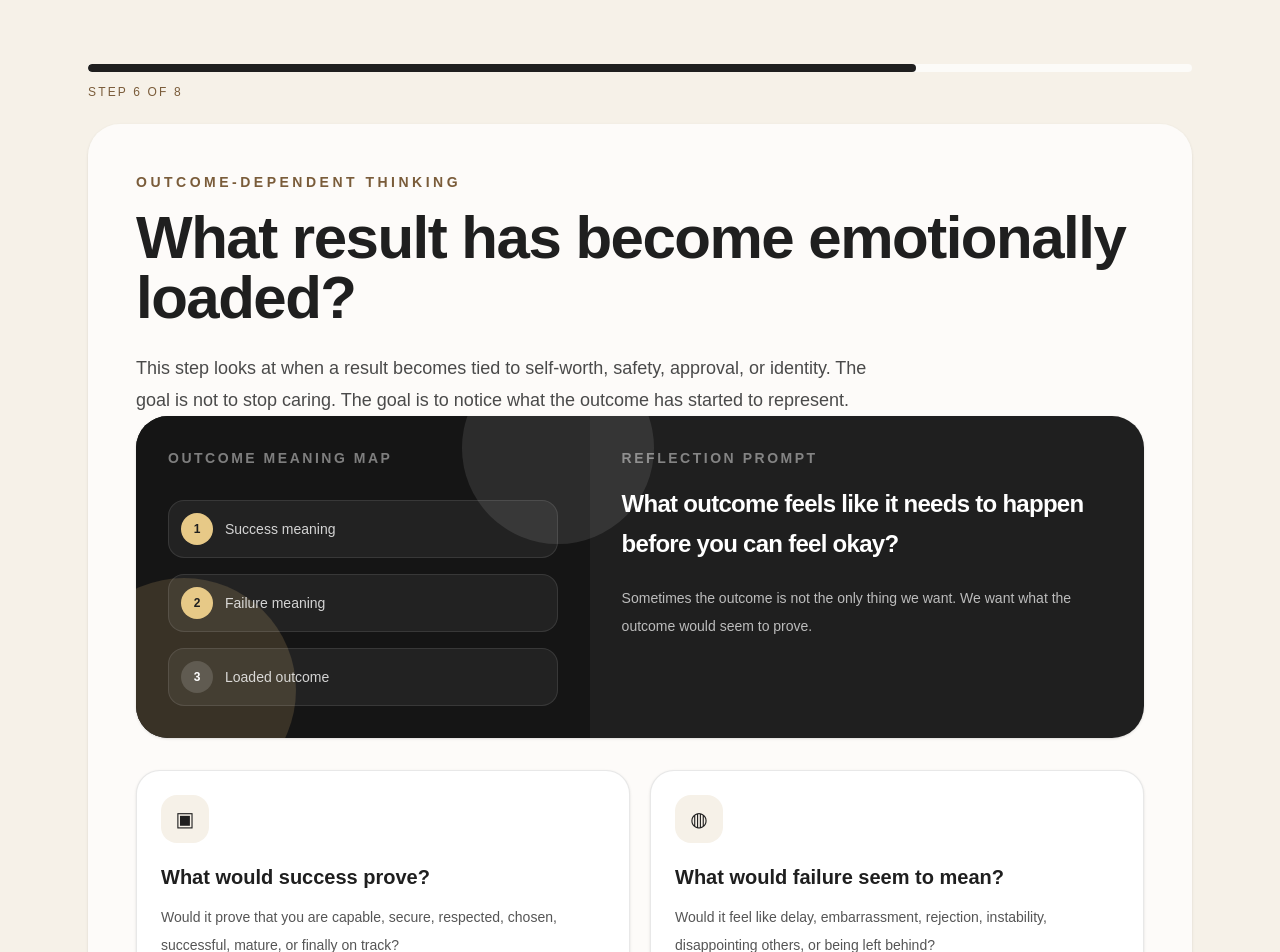
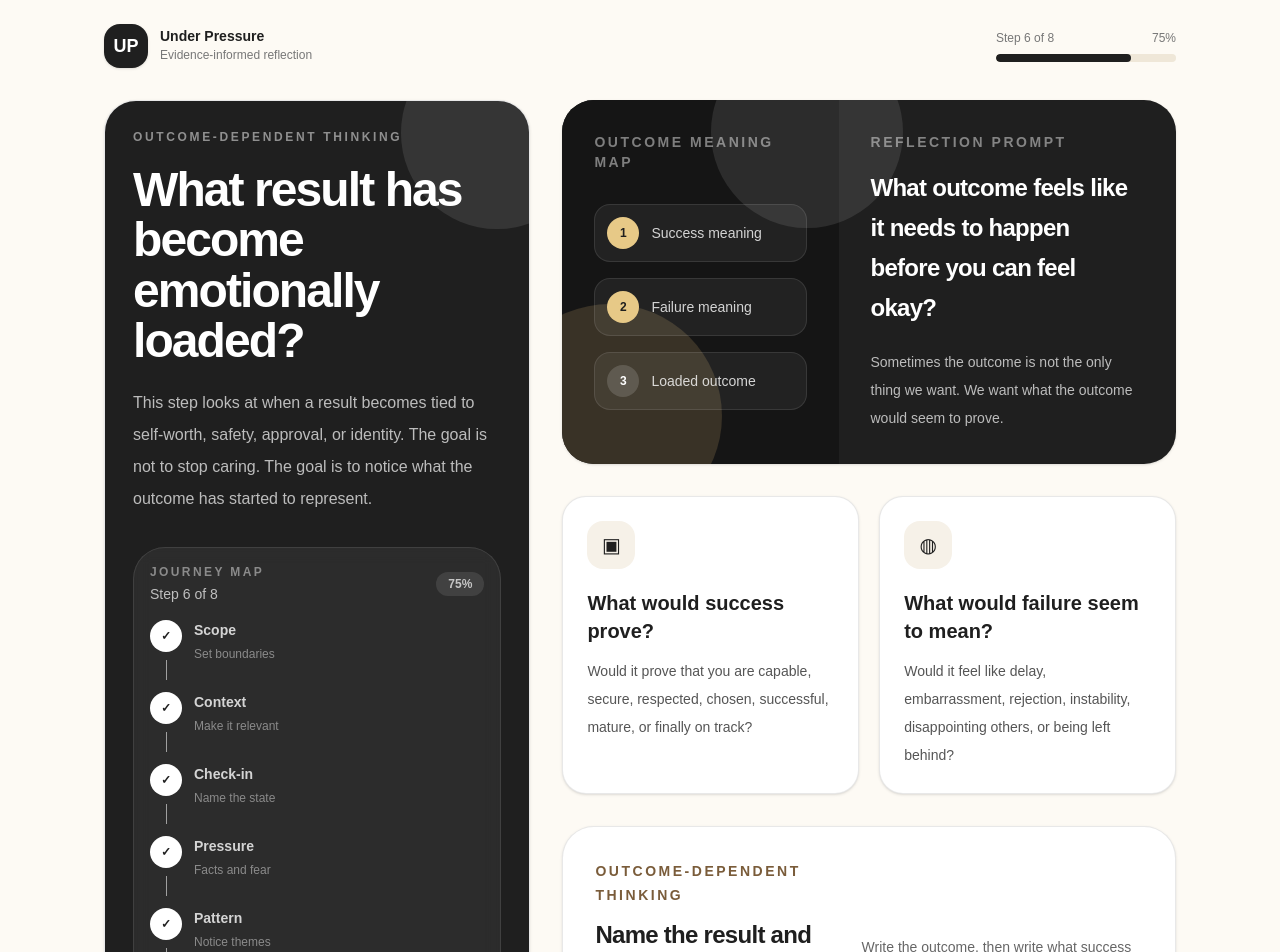
Before and after one commit to diegouriber/under-pressure, a Next.js app: page /attachment in a window 1280 px wide. Shown: the top 952 px of the page. Built offline with nearby package versions, Linux system fonts and the light colour scheme.

Commit message:
Add consistent journey map across app

```diff
--- a/app/components/FlowShell.tsx
+++ b/app/components/FlowShell.tsx
@@ -1,12 +1,13 @@
-import type { ReactNode } from "react";
+import Link from "next/link";
+import JourneyMap from "./JourneyMap";
 
 type FlowShellProps = {
   eyebrow: string;
   title: string;
   description: string;
-  step: number;
+  step?: number;
   totalSteps?: number;
-  children: ReactNode;
+  children: React.ReactNode;
 };
 
 export default function FlowShell({
@@ -14,43 +15,102 @@ export default function FlowShell({
   title,
   description,
   step,
-  totalSteps = 7,
+  totalSteps = 8,
   children,
 }: FlowShellProps) {
-  const progress = Math.round((step / totalSteps) * 100);
+  const showProgress = Boolean(step && totalSteps);
+  const progress =
+    step && totalSteps ? Math.min(100, Math.round((step / totalSteps) * 100)) : 0;
 
   return (
-    <main className="min-h-screen bg-[#f6f1e8] text-[#1f1f1f]">
-      <section className="mx-auto flex min-h-screen max-w-6xl flex-col justify-center px-6 py-16">
-        <div className="mb-6">
-          <div className="h-2 w-full overflow-hidden rounded-full bg-white/70">
+    <main className="min-h-screen bg-[#fdfaf4] text-[#1f1f1f]">
+      <div className="mx-auto flex min-h-screen w-full max-w-6xl flex-col px-5 py-6 sm:px-8 lg:px-10">
+        <header className="mb-8 flex items-center justify-between gap-4">
+          <Link href="/" className="group flex items-center gap-3">
+            <div className="flex h-11 w-11 items-center justify-center rounded-2xl bg-[#1f1f1f] text-lg font-semibold text-white shadow-sm transition group-hover:scale-105">
+              UP
+            </div>
+
+            <div>
+              <p className="text-sm font-semibold leading-none text-[#1f1f1f]">
+                Under Pressure
+              </p>
+              <p className="mt-1 text-xs text-[#777]">
+                Evidence-informed reflection
+              </p>
+            </div>
+          </Link>
+
+          {showProgress && (
+            <div className="hidden min-w-[180px] sm:block">
+              <div className="flex items-center justify-between text-xs font-medium text-[#777]">
+                <span>
+                  Step {step} of {totalSteps}
+                </span>
+                <span>{progress}%</span>
+              </div>
+
+              <div className="mt-2 h-2 overflow-hidden rounded-full bg-[#efe7d8]">
                 <div
                   className="h-full rounded-full bg-[#1f1f1f] transition-all"
                   style={{ width: `${progress}%` }}
                 />
               </div>
+            </div>
+          )}
+        </header>
 
-          <p className="mt-3 text-xs font-medium uppercase tracking-[0.18em] text-[#7a5c3a]">
-            Step {step} of {totalSteps}
+        <section className="grid flex-1 gap-8 lg:grid-cols-[0.82fr_1.18fr] lg:items-start">
+          <aside className="lg:sticky lg:top-8">
+            <div className="overflow-hidden rounded-[2rem] border border-[#1f1f1f]/10 bg-white shadow-sm">
+              <div className="relative min-h-[360px] bg-[#1f1f1f] p-7 text-white">
+                <div className="absolute -right-16 -top-16 h-48 w-48 rounded-full bg-white/10" />
+                <div className="absolute -bottom-20 -left-16 h-56 w-56 rounded-full bg-[#c9a66b]/20" />
+
+                <div className="relative z-10">
+                  <p className="text-xs font-semibold uppercase tracking-[0.22em] text-white/50">
+                    {eyebrow}
+                  </p>
+
+                  <h1 className="mt-5 text-4xl font-semibold leading-[1.05] tracking-[-0.04em] sm:text-5xl">
+                    {title}
+                  </h1>
+
+                  <p className="mt-5 max-w-xl text-base leading-8 text-white/70">
+                    {description}
                   </p>
                 </div>
 
-        <div className="rounded-[2rem] bg-white/75 p-8 shadow-sm md:p-12">
-          <p className="mb-4 text-sm font-semibold uppercase tracking-[0.25em] text-[#7a5c3a]">
-            {eyebrow}
-          </p>
+                {showProgress && (
+                  <div className="relative z-10 mt-8">
+                    <JourneyMap currentStep={step} totalSteps={totalSteps} />
+                  </div>
+                )}
+              </div>
 
-          <h1 className="max-w-5xl text-4xl font-semibold tracking-tight md:text-6xl">
-            {title}
-          </h1>
+              {showProgress && (
+                <div className="border-t border-[#1f1f1f]/10 bg-[#f6f1e8] p-5 sm:hidden">
+                  <div className="flex items-center justify-between text-xs font-medium text-[#777]">
+                    <span>
+                      Step {step} of {totalSteps}
+                    </span>
+                    <span>{progress}%</span>
+                  </div>
 
-          <p className="mt-6 max-w-3xl text-lg leading-8 text-[#4a4a4a]">
-            {description}
-          </p>
+                  <div className="mt-2 h-2 overflow-hidden rounded-full bg-[#e5dccb]">
+                    <div
+                      className="h-full rounded-full bg-[#1f1f1f] transition-all"
+                      style={{ width: `${progress}%` }}
+                    />
+                  </div>
+                </div>
+              )}
+            </div>
+          </aside>
 
-          {children}
+          <section className="pb-12">{children}</section>
+        </section>
       </div>
-      </section>
     </main>
   );
 }
--- /dev/null
+++ b/app/components/JourneyMap.tsx
@@ -0,0 +1,133 @@
+type JourneyMapProps = {
+  currentStep?: number;
+  totalSteps?: number;
+};
+
+const journeySteps = [
+  {
+    number: 1,
+    label: "Scope",
+    description: "Set boundaries",
+  },
+  {
+    number: 2,
+    label: "Context",
+    description: "Make it relevant",
+  },
+  {
+    number: 3,
+    label: "Check-in",
+    description: "Name the state",
+  },
+  {
+    number: 4,
+    label: "Pressure",
+    description: "Facts and fear",
+  },
+  {
+    number: 5,
+    label: "Pattern",
+    description: "Notice themes",
+  },
+  {
+    number: 6,
+    label: "Outcome meaning",
+    description: "What it represents",
+  },
+  {
+    number: 7,
+    label: "Control map",
+    description: "Sort the pressure",
+  },
+  {
+    number: 8,
+    label: "Action",
+    description: "Choose next step",
+  },
+];
+
+export default function JourneyMap({
+  currentStep = 1,
+  totalSteps = 8,
+}: JourneyMapProps) {
+  const safeStep = Math.min(Math.max(currentStep, 1), totalSteps);
+
+  return (
+    <div className="rounded-[2rem] border border-white/10 bg-white/[0.06] p-4 backdrop-blur">
+      <div className="mb-4 flex items-center justify-between gap-3">
+        <div>
+          <p className="text-xs font-semibold uppercase tracking-[0.2em] text-white/45">
+            Journey map
+          </p>
+
+          <p className="mt-1 text-sm text-white/70">
+            Step {safeStep} of {totalSteps}
+          </p>
+        </div>
+
+        <div className="rounded-full bg-white/10 px-3 py-1 text-xs font-semibold text-white/70">
+          {Math.round((safeStep / totalSteps) * 100)}%
+        </div>
+      </div>
+
+      <div className="space-y-3">
+        {journeySteps.map((step) => {
+          const isComplete = step.number < safeStep;
+          const isCurrent = step.number === safeStep;
+
+          return (
+            <div key={step.number} className="flex items-start gap-3">
+              <div className="flex flex-col items-center">
+                <div
+                  className={`flex h-8 w-8 items-center justify-center rounded-full text-xs font-semibold transition ${
+                    isCurrent
+                      ? "bg-[#e7c987] text-[#1f1f1f]"
+                      : isComplete
+                      ? "bg-white text-[#1f1f1f]"
+                      : "bg-white/15 text-white/45"
+                  }`}
+                >
+                  {isComplete ? "✓" : step.number}
+                </div>
+
+                {step.number !== journeySteps.length && (
+                  <div
+                    className={`mt-2 h-5 w-px ${
+                      isComplete ? "bg-white/55" : "bg-white/15"
+                    }`}
+                  />
+                )}
+              </div>
+
+              <div className="min-w-0 pb-1">
+                <p
+                  className={`text-sm font-semibold ${
+                    isCurrent
+                      ? "text-white"
+                      : isComplete
+                      ? "text-white/80"
+                      : "text-white/40"
+                  }`}
+                >
+                  {step.label}
+                </p>
+
+                <p
+                  className={`mt-1 text-xs leading-5 ${
+                    isCurrent
+                      ? "text-white/65"
+                      : isComplete
+                      ? "text-white/45"
+                      : "text-white/30"
+                  }`}
+                >
+                  {step.description}
+                </p>
+              </div>
+            </div>
+          );
+        })}
+      </div>
+    </div>
+  );
+}
```
Lines whose indentation alone changed are shown as unchanged.
